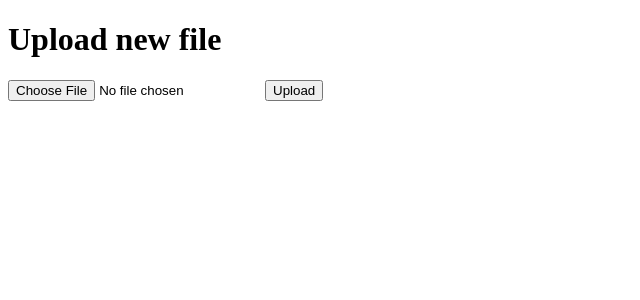
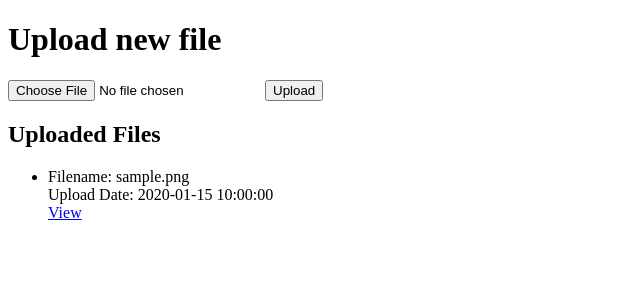
Before and after one commit to creightons/file-uploads, a Flask app: page / in a window 1280 px wide. Shown: the top 300 px of the page, without its empty margins (0-640 px from the left). Run offline with Flask 2, Linux system fonts and the light colour scheme; tables that the repository leaves empty hold one stand-in row (values such as "Sample post").

Commit message:
Added list of uploaded files and links to view them

```diff
--- a/server/models.py
+++ b/server/models.py
@@ -1,7 +1,9 @@
 from database import db
 from datetime import datetime
 
-class FileUploads(db.Model):
+class File(db.Model):
+    __tablename__ = 'uploaded_files'
+
     id = db.Column(db.Integer, primary_key = True, nullable = False)
     uploaded_date = db.Column(db.DateTime)
     filename = db.Column(db.String(100))
--- a/server/routes.py
+++ b/server/routes.py
@@ -1,5 +1,7 @@
 import os
 from flask import render_template, request, redirect, flash, url_for, send_from_directory
+from models import File
+from database import db
 from werkzeug.utils import secure_filename
 
 
@@ -34,13 +36,28 @@ def apply_routes(app):
                 filepath = get_path(app, filename)
 
                 file.save(filepath)
+                existing_file = File.query.filter(File.filename == filename).first()
 
-                return redirect(url_for('uploaded_file', filename=filename))
+                if existing_file != None:
+                    flash('File already exists')
+                    return redirect(request.url)
+
+                else:
+                    new_file_record = File(filename)
+                    db.session.add(new_file_record)
+                    db.session.commit()
+
+                    return redirect(url_for('uploaded_file', filename=filename))
             else:
                 flash('failed to upload file')
 
 
-        return render_template('index.html')
+        file_records = File.query.all()
+
+        context = [{ 'filename': record.filename, 'uploaded': record.uploaded_date, 'link': url_for('uploaded_file', filename=record.filename) }
+                for record in file_records ]
+
+        return render_template('index.html', context=context)
 
     @app.route('/uploads/<filename>', methods = ['GET', 'POST'])
     def uploaded_file(filename):
--- a/server/templates/index.html
+++ b/server/templates/index.html
@@ -18,5 +18,25 @@
                 </ul>
             {% endif %}
         {% endwith %}
+
+    <section>
+        <h2>Uploaded Files</h2>
+        {% if context %}
+            <ul>
+            {% for file_record in context %}
+                <li>
+                    <span>Filename:</span>
+                    <span>{{ file_record.filename }}</span>
+                    <br>
+                    <span>Upload Date:</span>
+                    <span>{{ file_record.uploaded }}</span>
+                    <br>
+                    <a href='{{ file_record.link }}'>View</a>
+                </li>
+            {% endfor %}
+            </ul>
+        {% else %}
+            <div>No files have been uploaded</div>
+        {% endif %}
     </body>
 </html>
```
